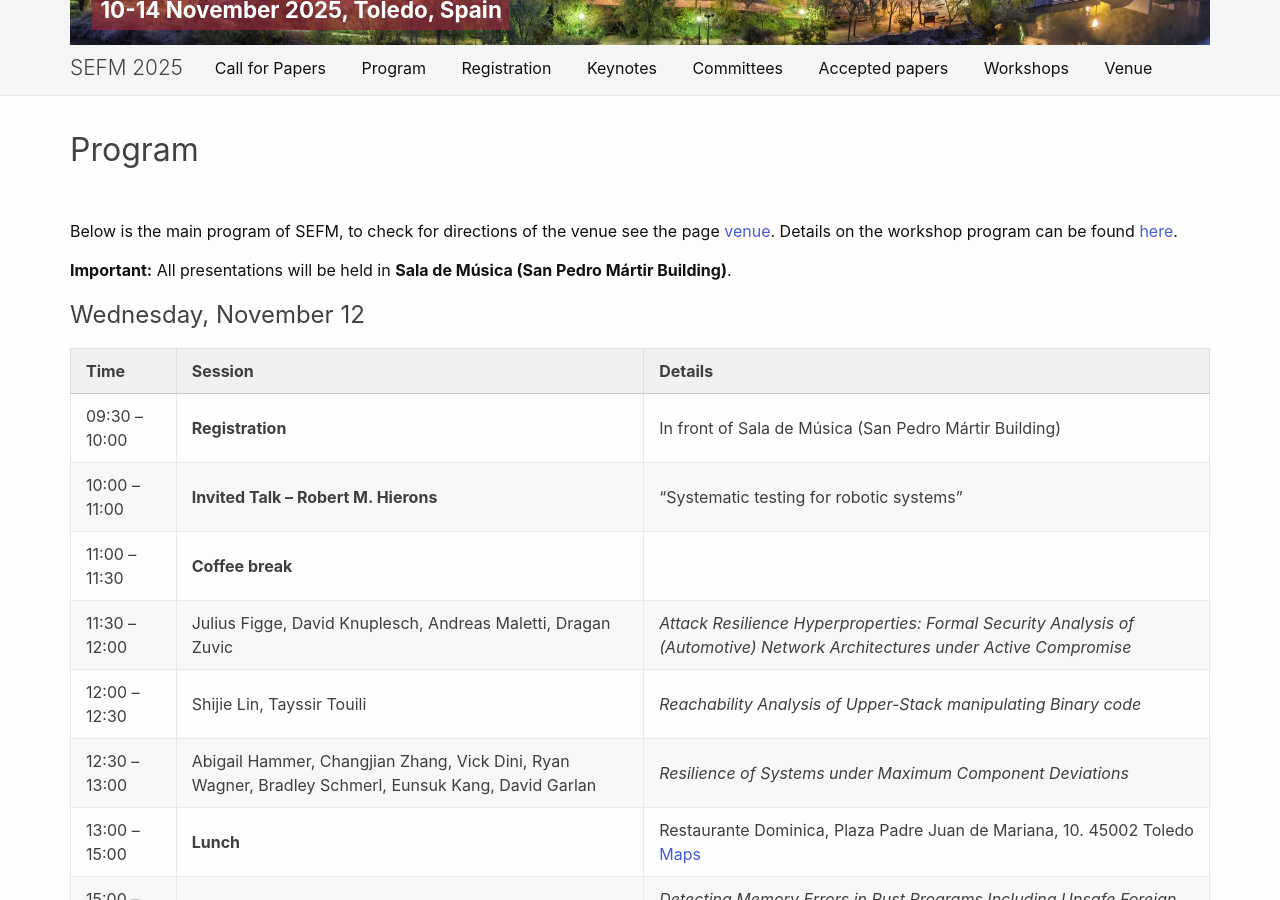
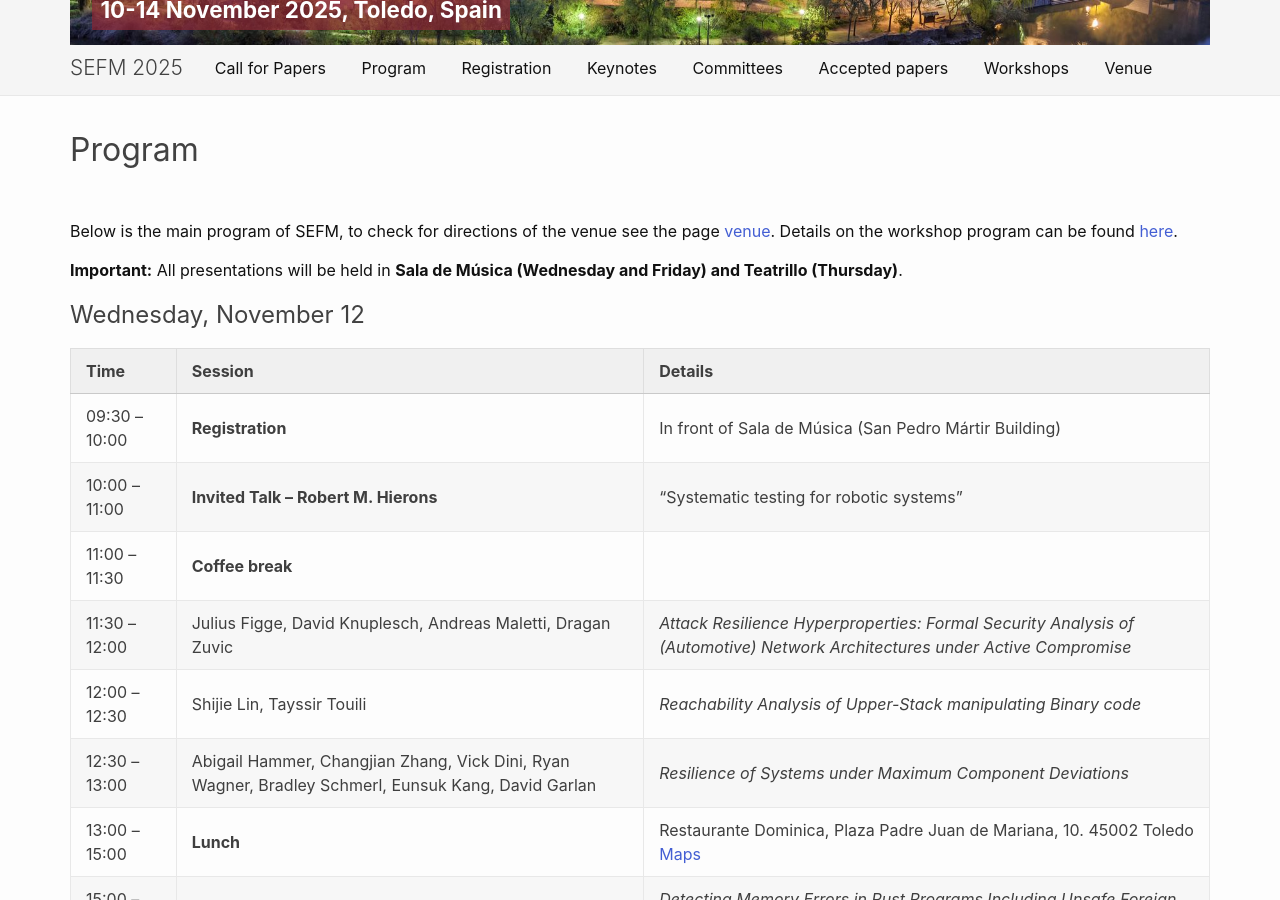
Before and after one commit to sefm-conference/2025, a Jekyll site: the page built from _pages/program.md, in a window 1280 px wide and 900 px high, scrolled down 597 px. Built offline with Jekyll 4.4.1, drawn with Linux system fonts in a browser that asks for light colours.

Commit message:
Update program.md

```diff
--- a/_pages/program.md
+++ b/_pages/program.md
@@ -9,7 +9,7 @@ published: true
 Below is the main program of SEFM, to check for directions of the venue see the page [venue]({{ site.baseurl }}{% link _pages/venue.md %}).
 Details on the workshop program can be found [here]({{ site.baseurl }}{% link _pages/workshops.md %}).
 
-**Important:** All presentations will be held in **Sala de Música (San Pedro Mártir Building)**.
+**Important:** All presentations will be held in **Sala de Música (Wednesday and Friday) and Teatrillo (Thursday)**.
 
 
 ## Wednesday, November 12
```
